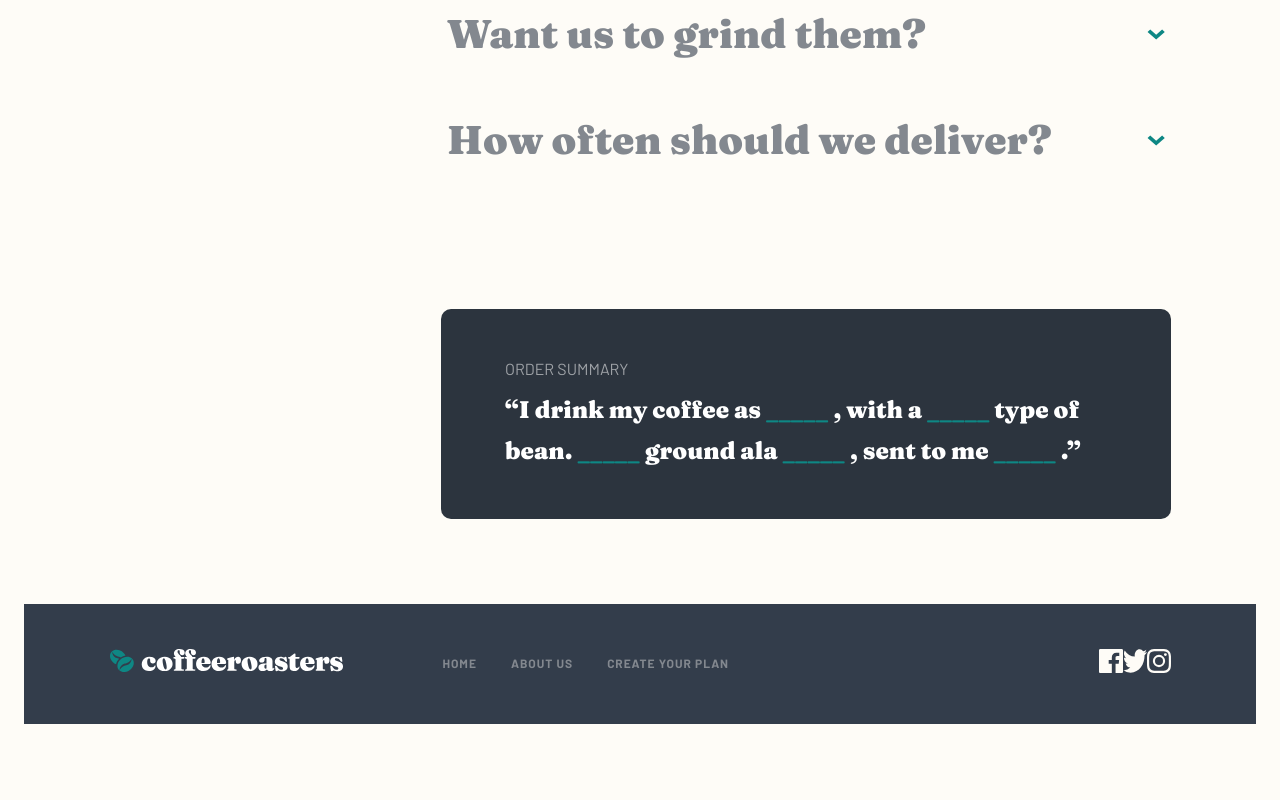
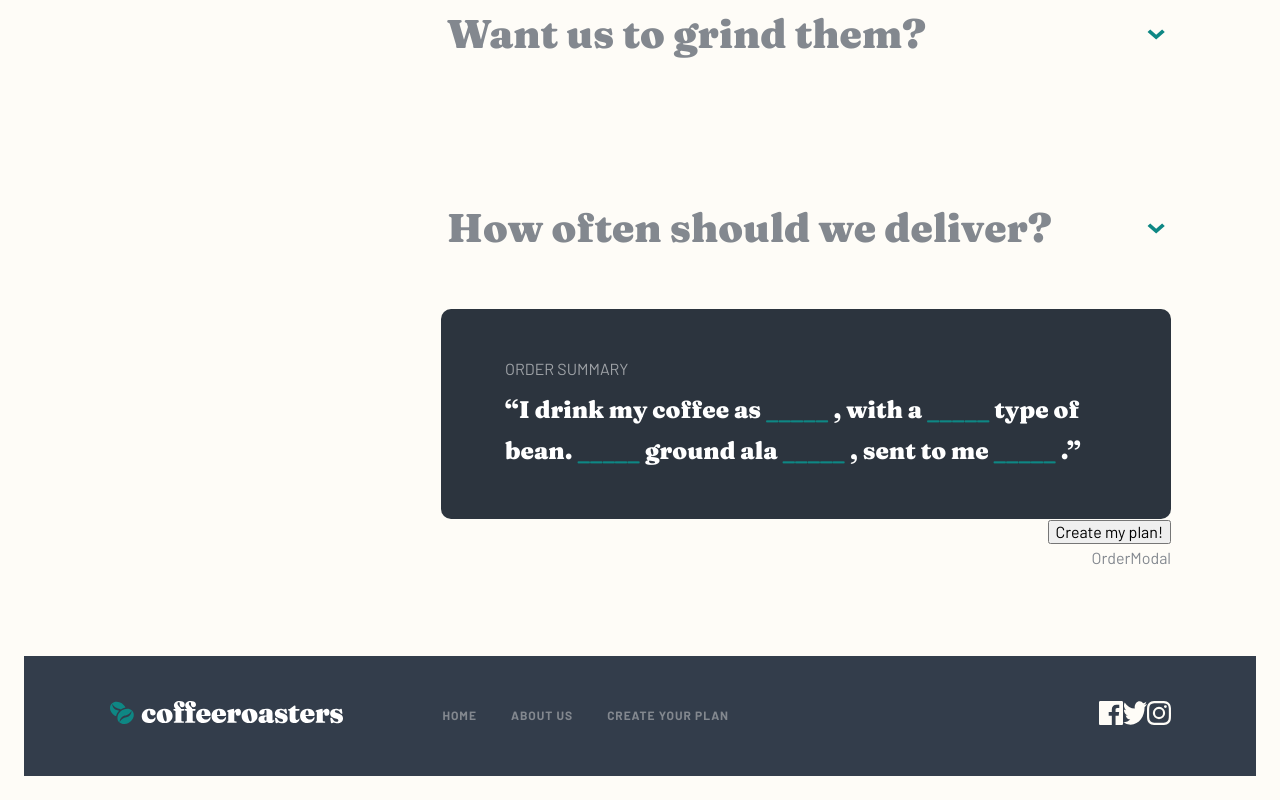
Before and after one commit to ohmymario/coffee-roasters, a Next.js app: page /subscribe in a window 1280 px wide. Shown: the part 2212-3012 px from the top of the page. Before the commit the page ends 2960 px from the top, so only its background shows below. Built offline with nearby package versions, Linux system fonts and the light colour scheme.

Commit message:
Start modal component with button to open modal

```diff
--- /dev/null
+++ b/components/orderModal/OrderModal.js
@@ -0,0 +1,15 @@
+import React, { useState, useContext, createContext } from 'react';
+import ReactDOM from 'react-dom';
+import OrderModalStyles from './OrderModalStyles';
+
+const OrderModal = props => {
+  const { open, setOpen, data } = props;
+  console.log(props);
+  return (
+    <OrderModalStyles>
+      <p>OrderModal</p>
+    </OrderModalStyles>
+  );
+};
+
+export default OrderModal;
--- /dev/null
+++ b/components/orderModal/OrderModalStyles.js
@@ -0,0 +1,5 @@
+import styled from 'styled-components';
+
+const OrderModalStyles = styled.div``;
+
+export default OrderModalStyles;
--- a/components/questionContainer/QuestionContainer.js
+++ b/components/questionContainer/QuestionContainer.js
@@ -4,11 +4,12 @@ import Question from '../question/Question';
 import Selection from '../selection/Selection';
 import { QuestionContainerData } from './QuestionContainerData';
 import OrderSummary from '../orderSummary/OrderSummary';
+import OrderModal from '../orderModal/OrderModal';
 
 const QuestionContainer = () => {
   const [questionData, setQuestionData] = useState(QuestionContainerData);
   const [answers, setAnswers] = useState({});
-
+  const [open, setOpen] = useState(false);
   // prob really good place for a custom hook
   function updateQuesState(updatedQuestion, name) {
     const updatedData = questionData.map(data => {
@@ -151,6 +152,12 @@ const QuestionContainer = () => {
           />
         ))}
         <OrderSummary answers={answers} />
+        <div className="question-submit">
+          <button onClick={() => setOpen(true)} type="button">
+            Create my plan!
+          </button>
+          <OrderModal open={open} setOpen={setOpen} answers={answers} />
+        </div>
       </div>
     </QuestionContainerStyles>
   );
```
